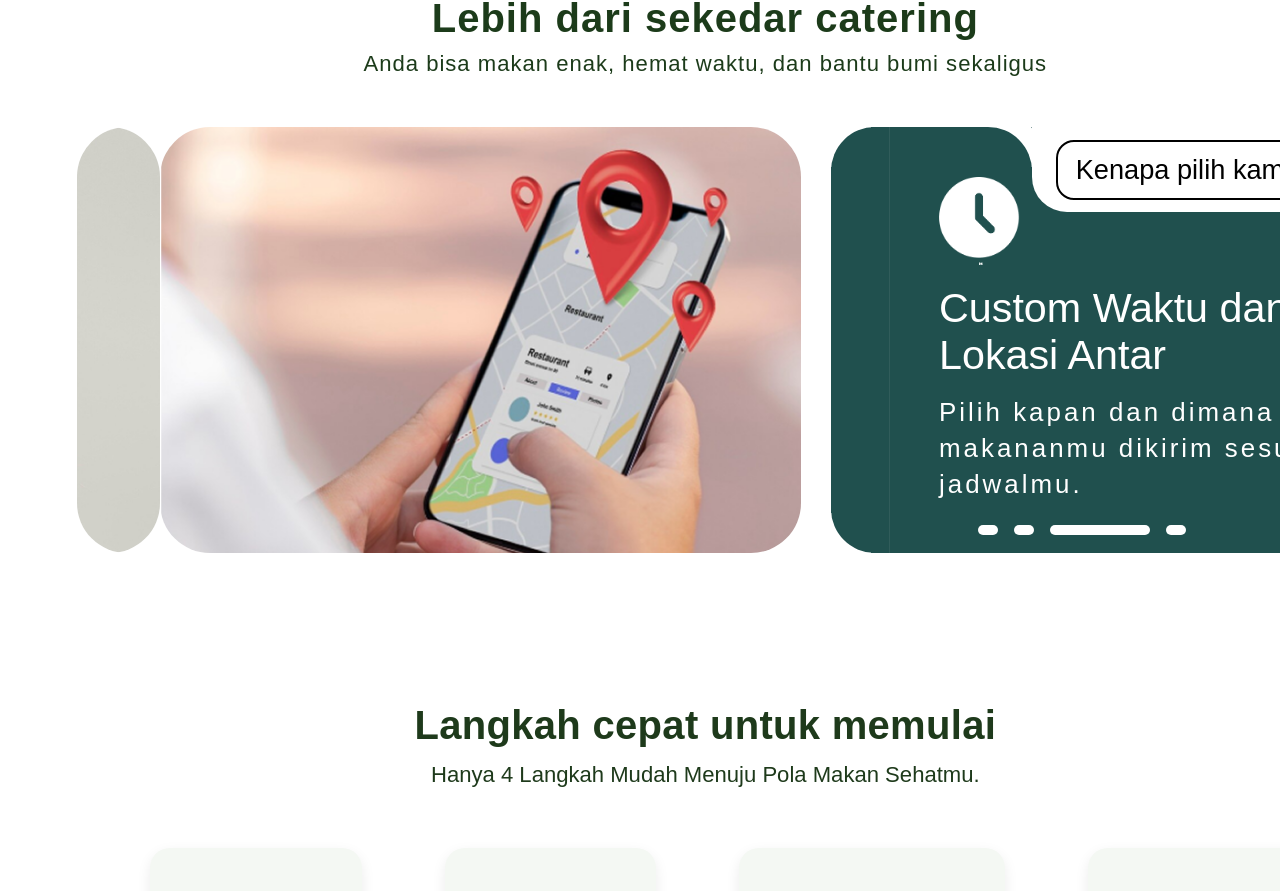
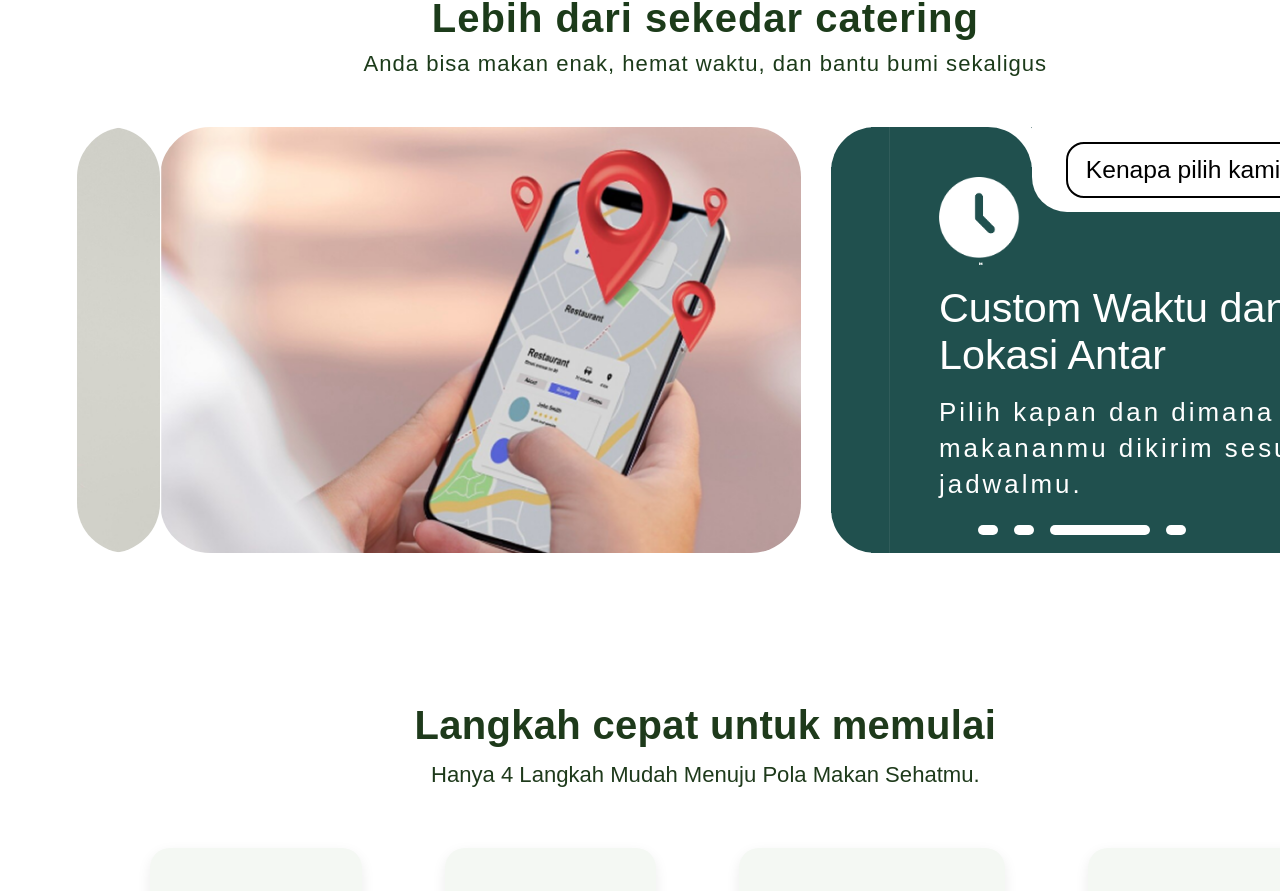
Before and after one commit to jkstar6/ecofeast, a React (Vite) app: page / in a window 1280 px wide. Shown: the part 864-1755 px from the top of the page. Built offline with nearby package versions, Linux system fonts and the light colour scheme.

Commit message:
fix button why us

```diff
--- a/src/styles/whyUs.css
+++ b/src/styles/whyUs.css
@@ -158,7 +158,7 @@
 
 .why p {
   font-family: 'Raleway', sans-serif;
-  font-size: clamp(1.3rem, 1.5vw + 0.5rem, 2.3rem);
+  font-size: clamp(1rem, 1.3vw + 0.5rem, 1.8rem);
   font-weight: 500;
   border: 2px solid black;
   border-radius: 18px;
```
